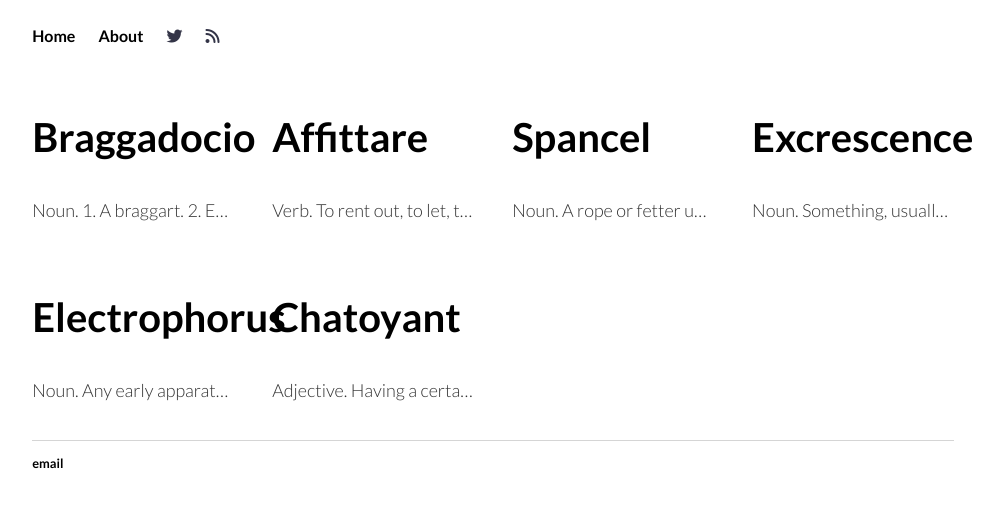
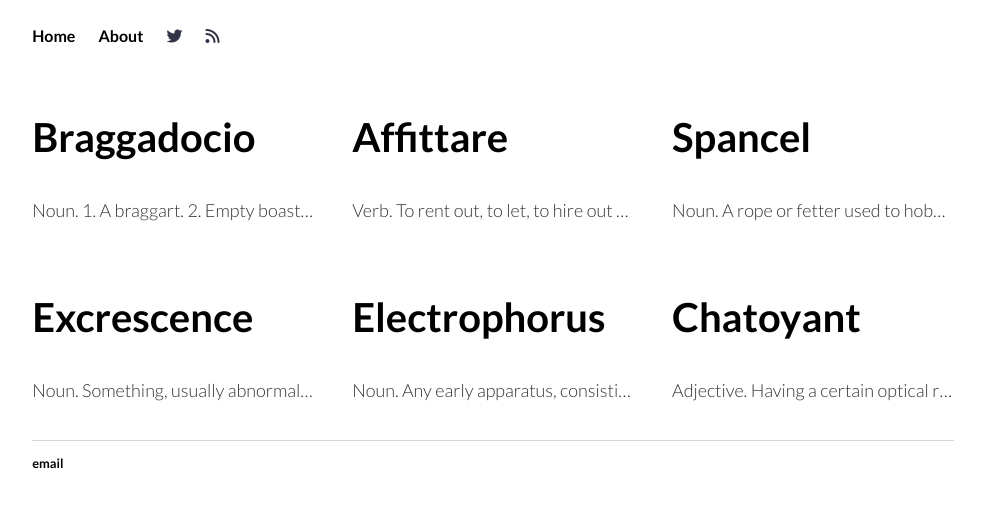
Before and after one commit to davidhowland/wickedcoolwords, a Jekyll site: the page built from index.html, in a window 1280 px wide. Shown: the top 508 px of the page, without its empty margins (147-1150 px from the left). Built offline with Jekyll 4.4.1, drawn with Linux system fonts in a browser that asks for light colours; nearby versions of some CDN libraries.

Commit message:
make posts three columns to fix overflow

```diff
--- a/index.html
+++ b/index.html
@@ -3,7 +3,7 @@ layout: default
 title: Wicked Cool Words
 ---
   {% for post in site.posts %}
-    <div class="col-3 makeEllipsis">
+    <div class="col-4 makeEllipsis">
       <h1><a href="{{ post.url }}">{{ post.title }}</a></h1>
       {{ post.excerpt }}
     </div>
```
